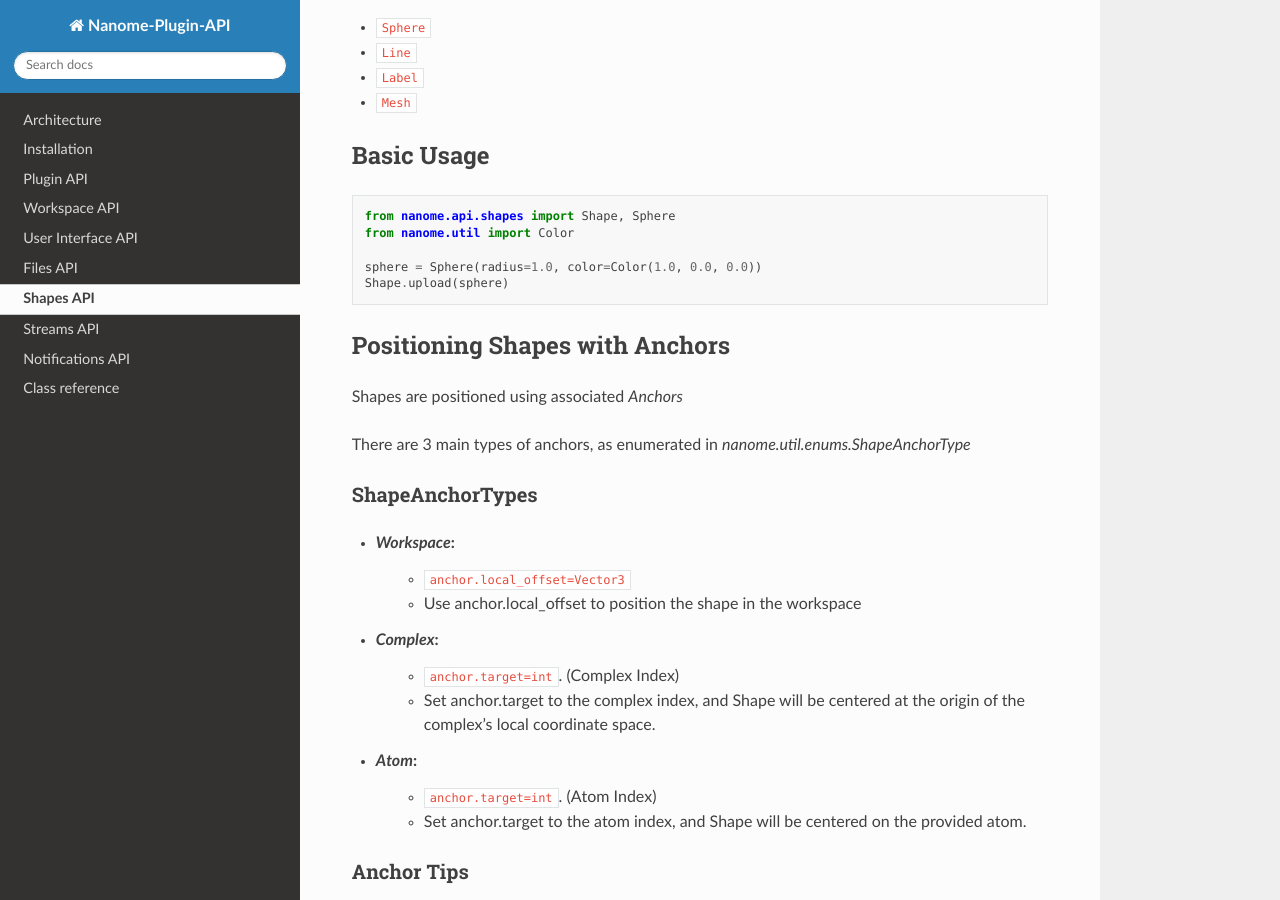
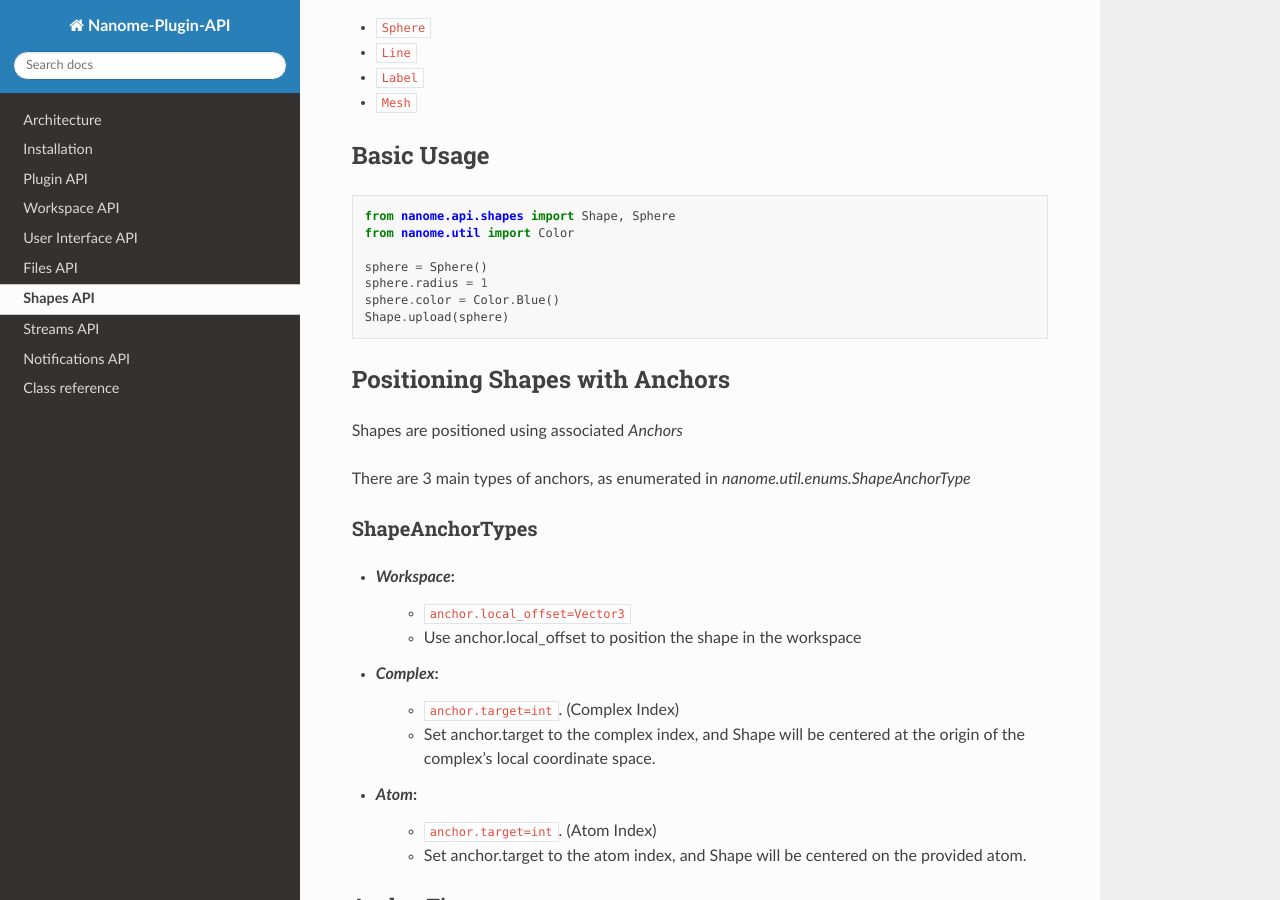
Before and after one commit to nanome-ai/nanome-lib, a Sphinx documentation site: the page built from doc/source/shapes.rst, in a window 1280 px wide and 900 px high, scrolled down 526 px. Built offline with Sphinx 7.4.7 and the Read the Docs theme 2.0.0, drawn with Linux system fonts in a browser that asks for light colours; pages that are not in the unit, such as notebooks, are missing from menus.

Commit message:
Fix basic usage code

```diff
--- a/doc/source/shapes.rst
+++ b/doc/source/shapes.rst
@@ -32,7 +32,9 @@ Basic Usage
 	from nanome.api.shapes import Shape, Sphere
 	from nanome.util import Color
 
-	sphere = Sphere(radius=1.0, color=Color(1.0, 0.0, 0.0))
+	sphere = Sphere()
+	sphere.radius = 1
+	sphere.color = Color.Blue()
 	Shape.upload(sphere)
 
 *******************************
```
